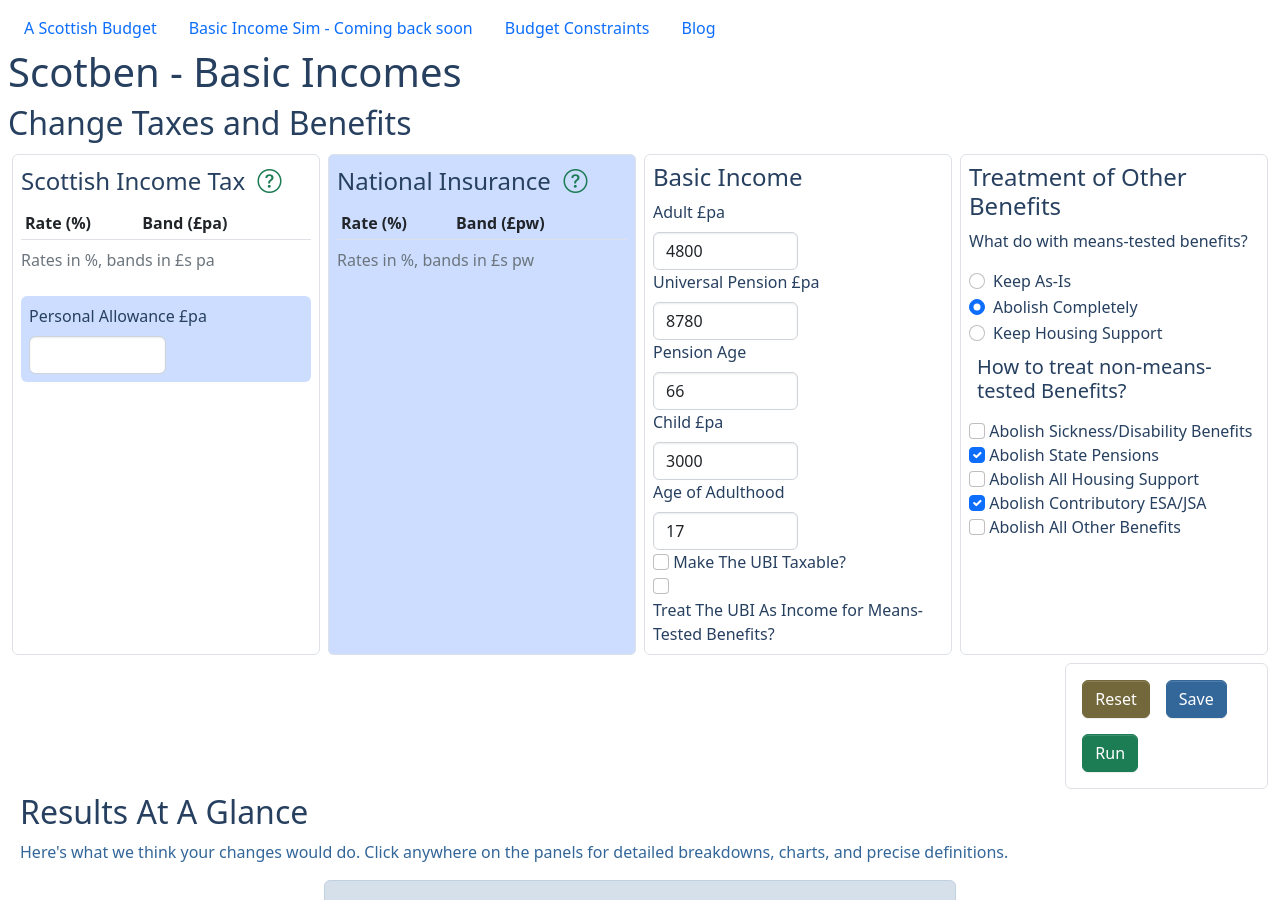
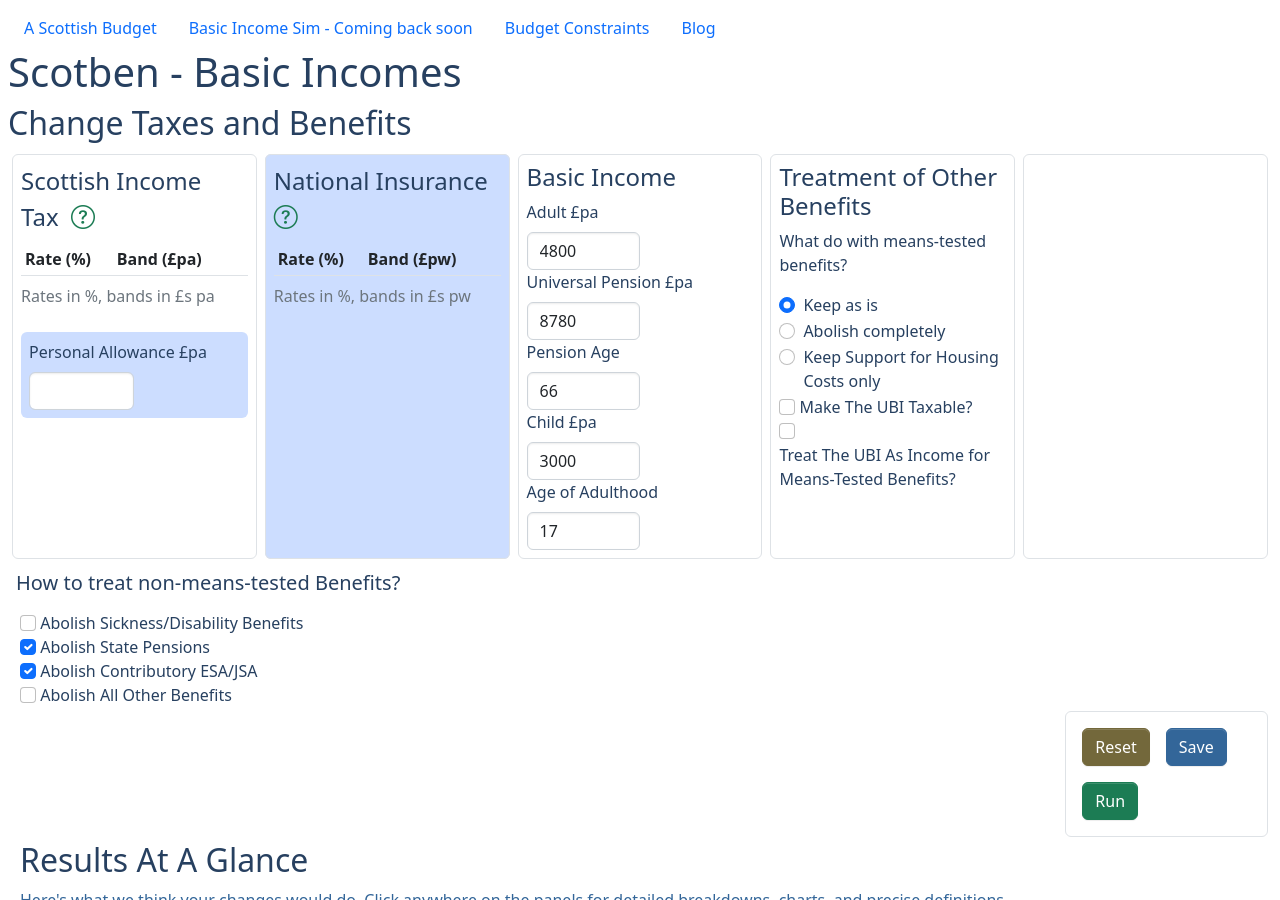
Before and after one commit to grahamstark/vwebsites, a Jekyll site: the page built from models/bi-dev.md, in a window 1280 px wide and 900 px high. Built offline with Jekyll 4.4.1, drawn with Linux system fonts in a browser that asks for light colours; nearby versions of some CDN libraries.

Commit message:
Cleanup UBI thing.

```diff
--- a/models/_includes/bi-inputs.html
+++ b/models/_includes/bi-inputs.html
@@ -71,20 +71,8 @@
                     </div>
                     <div class="row">
                         <div class='col'>
-                            <label for='adult-age' class='form-label'>Age of Adulthood</label>
-                            <input id='adult-age' type='number'  min='12' max='100' step='1' class='form-control w-50' value='17'/>
-                        </div>
-                    </div>
-                    <div class="row">
-                        <div class='col'>
-                            <input class="form-check-input" type="checkbox" id="ubi-taxable" />
-                            <label for='ubi-taxable' class='form-check-label'>Make The UBI Taxable?</label>
-                        </div>
-                    </div>
-                    <div class="row">
-                        <div class='col'>
-                            <input class="form-check-input" type="checkbox" id="ubi_as_mt_income" />
-                            <label for='ubi_as_mt_income' class='form-check-label'>Treat The UBI As Income for Means-Tested Benefits?</label>
+                            <label for='adult_age' class='form-label'>Age of Adulthood</label>
+                            <input id='adult_age' type='number'  min='12' max='100' step='1' class='form-control w-50' value='17'/>
                         </div>
                     </div>
 
@@ -94,20 +82,64 @@
                 <div class="row">
                     <div class='col'>
                         <p>What do with means-tested benefits?</p>
-                        <div class='form-check'>
-                            <label for='ubi-mtbens-keep-as-is' class='form-check-label'>Keep As-Is</label>
-                            <input class="form-check-input"  type='radio'  aria-label="Default select example"  name='mt_bens_treatment' id='ubi-mtbens-keep-as-is'/>
+
+                        <div class="form-check">
+                        <input class="form-check-input"
+                            type="radio"
+                            name="mt_bens_treatment"
+                            id="ub_as_is"
+                            value="ub_as_is"
+                            checked='checked'>
+                        <label
+                            class="form-check-label"
+                            for="ub_as_is">
+                            Keep as is
+                        </label>
                         </div>
-                        <div class='form-check'>
-                            <label for='ubi-mtbens-abolish' class='form-check-label'>Abolish Completely</label>
-                            <input class="form-check-input"  type='radio'  aria-label="Default select example"  name='mt_bens_treatment' id='ubi-mtbens-abolish' checked='checked'/>
+                        <div class="form-check">
+                        <input class="form-check-input"
+                            type="radio"
+                            name="mt_bens_treatment"
+                            id="ub_abolish"
+                            value="ub_abolish">
+                        <label
+                            class="form-check-label"
+                            for="ub_abolish">
+                            Abolish completely
+                        </label>
                         </div>
-                        <div class='form-check'>
-                            <label for='ubi-mtbens-keep-housing' class='form-check-label'>Keep Housing Support</label>
-                            <input class="form-check-input"  type='radio'  aria-label="Default select example"  name='mt_bens_treatment' id='ubi-mtbens-keep-housing' />
+                        <div class="form-check">
+                        <input class="form-check-input"
+                            type="radio"
+                            name="mt_bens_treatment"
+                            id="ub_keep_housing"
+                            value="ub_keep_housing">
+                        <label
+                            class="form-check-label"
+                            for="ub_keep_housing">
+                            Keep Support for Housing Costs only
+                        </label>
+                        </div>
+
+                    <div class="row">
+                        <div class='col'>
+                            <input class="form-check-input" type="checkbox" id="ubi_taxable" />
+                            <label for='ubi_taxable' class='form-check-label'>Make The UBI Taxable?</label>
+                        </div>
+                    </div>
+                    <div class="row">
+                        <div class='col'>
+                            <input class="form-check-input" type="checkbox" id="ubi_as_mt_income" />
+                            <label for='ubi_as_mt_income' class='form-check-label'>Treat The UBI As Income for Means-Tested Benefits?</label>
                         </div>
                     </div>
                 </div>
+            </fieldset>
+            <fieldset class="col border rounded-2 m-1 p-2">
+
+
+            </fieldset>
+
                 <div class="row p-2">
                     <div class='col'>
                     <h5>How to treat non-means-tested Benefits?</h5>
@@ -127,12 +159,6 @@
                 </div>
                 <div class="row">
                     <div class='col'>
-                        <input class="form-check-input" type="checkbox" id="abolish_housing"/>
-                        <label for='abolish_housing' class='form-check-label'>Abolish All Housing Support</label>
-                    </div>
-                </div>
-                <div class="row">
-                    <div class='col'>
                         <input class="form-check-input" type="checkbox" id="abolish_jsa_esa:" checked='checked'/>
                         <label for='abolish_jsa_esa:' class='form-check-label'>Abolish Contributory ESA/JSA</label>
                     </div>
```
